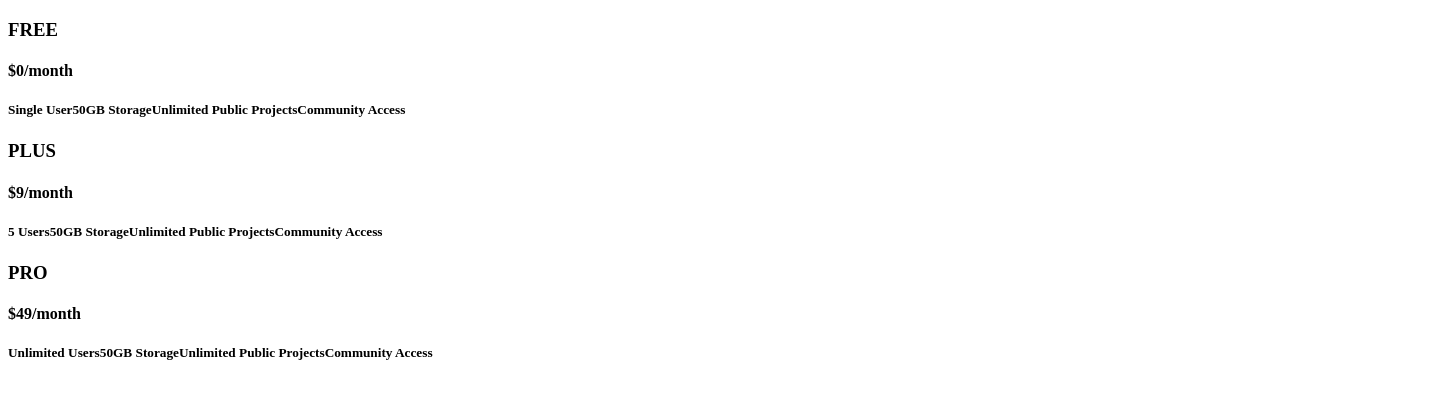
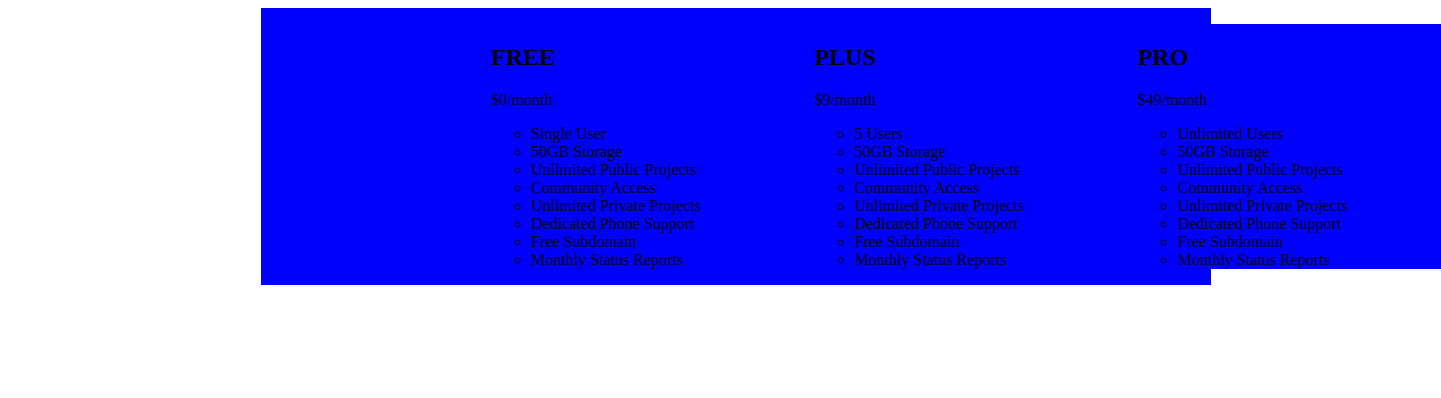
Before and after one commit to SubhaChandiran/react-demo-deploy, a React (Vite) app: page / in a window 1280 px wide. Shown: the top 398 px of the page, 1441 px wide, since content can reach past the window. Built offline with nearby package versions, Linux system fonts and the light colour scheme.

Commit message:
day20-task-style adding

```diff
--- a/src/App.css
+++ b/src/App.css
@@ -1,4 +1,4 @@
-h1 {
+/* h1 {
   color: white;
   background: red;
-}
+} */
--- a/src/App.jsx
+++ b/src/App.jsx
@@ -19,16 +19,33 @@ import './App.css'
 //     </>
 //   )
 // }
+// ========================
+// function Card(props) {
+//   return (
+//     <div>
+//       <h3>{props.title}</h3>
+//       <h4>{props.price}</h4>
+//       <h5>{ props.plan}</h5>
+//     </div>
+//   )
+// }
 
-function Card(props) {
+const Card = ({ title, price, plan }) => {
   return (
     <div>
-      <h3>{props.title}</h3>
-      <h4>{props.price}</h4>
-      <h5>{ props.plan}</h5>
+      <h2>{title}</h2>
+      <p>{price}</p>
+      <ul>
+        {plan.map((detail, index) => (
+          <li key={index}>{detail}</li>
+        ))}
+      </ul>
     </div>
-  )
-}
+  );
+};
+
+
+
 
 const App = () => {
   const cardsData = [
@@ -36,35 +53,41 @@ const App = () => {
       title: 'FREE',
       price: '$0/month',
       plan: [
-        'Single User', '50GB Storage', 'Unlimited Public Projects', 'Community Access'
+        'Single User', '50GB Storage', 'Unlimited Public Projects', 'Community Access', 'Unlimited Private Projects', 'Dedicated Phone Support', 'Free Subdomain', 'Monthly Status Reports'
       ]
     },
     {
       title: 'PLUS',
       price: '$9/month',
       plan: [
-        '5 Users', '50GB Storage', 'Unlimited Public Projects', 'Community Access'
+        '5 Users', '50GB Storage', 'Unlimited Public Projects', 'Community Access', 'Unlimited Private Projects', 'Dedicated Phone Support', 'Free Subdomain', 'Monthly Status Reports'
       ]
     },
     {
       title: 'PRO',
       price: '$49/month',
       plan: [
-        'Unlimited Users', '50GB Storage', 'Unlimited Public Projects', 'Community Access'
-      ]
-    }
+        'Unlimited Users', '50GB Storage', 'Unlimited Public Projects', 'Community Access', 'Unlimited Private Projects', 'Dedicated Phone Support', 'Free Subdomain', 'Monthly Status Reports'
+      ],
+    },
   ]
   return (
     <>
-      <div>
+        <div className='card-container'>
+          <ul>
+            <li className='card-container'>
                   {cardsData.map((card, index) => (
+                  <div key={index} className='card'>
                   <Card
                   key={index}
                   title={card.title}
                   price={card.price}
                   plan={card.plan}
                   />
+                </div>
                 ))}
+            </li>
+          </ul>
         </div>
     </>
   )
--- /dev/null
+++ b/src/index.css
@@ -0,0 +1,91 @@
+/* body {
+  margin: 0;
+  display: block;
+  place-items: center;
+  min-width: 320px;
+  min-height: 100vh;
+} */
+
+/* .card-container {
+  display: flex;
+  flex-wrap: wrap;
+  justify-content: center;
+}
+
+.card {
+  border: 1px solid #ccc;
+  padding: 20px;
+  margin: 10px;
+  text-align: center;
+} */
+
+/* .card-container {
+  background-color: blue;
+  margin: 100px;
+  padding: 15px;
+  display: inline-flex;
+} */
+
+/* .price-card {
+  display: flex;
+  background
+  -color: white;
+  border: 1px solid black;
+  width: 350px;
+}
+
+.features {
+  list-style: none;
+} */
+
+
+/* 2nd time */
+/* .card-grid {
+  display: grid;
+  grid-template-columns: repeat(auto-fill, minmax(250px, 1fr));
+  gap: 20px;
+}
+
+.card {
+  background: #f0f0f0;
+  padding: 20px;
+  border: 1px solid #ccc;
+  border-radius: 8px;
+  box-shadow: 0 2px 4px rgba(0, 0, 0, 0.1);
+} */
+
+
+/* .card {
+  position: relative;
+  margin-left: 20%;
+  display: flex;
+  background-color: blue;
+  background: linear-gradient(45deg, #0365e8, #31abfe);
+  text-align: left;
+  width: 950px;
+} */
+
+
+/* .CardList {
+  list-style: none;
+} */
+
+
+.card-container {
+  display: flex; /* Use flexbox to display cards side by side */
+  gap: 20px; /* Adjust the gap between cards as needed */
+  background-color: blue;
+  position: relative;
+  margin-left: 20%;
+  /* display: flex; */
+  /* background: linear-gradient(45deg, #0365e8, #31abfe); */
+  /* text-align: left; */
+  width: 950px;
+
+}
+.card {
+  flex: 1; /* Distribute available space equally among cards */
+}
+.firstCardList {
+  list-style: none;
+}
--- a/src/main.jsx
+++ b/src/main.jsx
@@ -1,6 +1,7 @@
 import React from 'react'
 import ReactDOM from 'react-dom/client'
 import App from './App.jsx'
+import './index.css'
 
 
 ReactDOM.createRoot(document.getElementById('root')).render(<App />)
```
Lines whose indentation alone changed are shown as unchanged.
